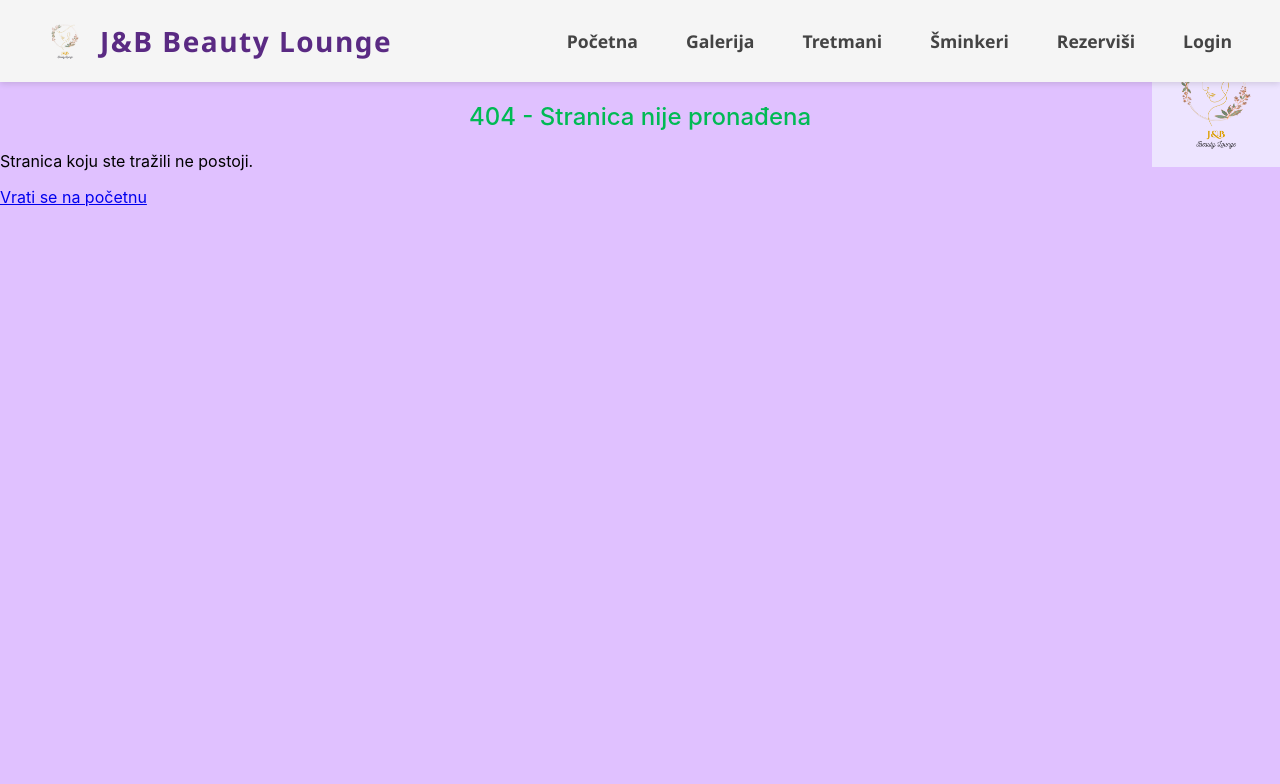
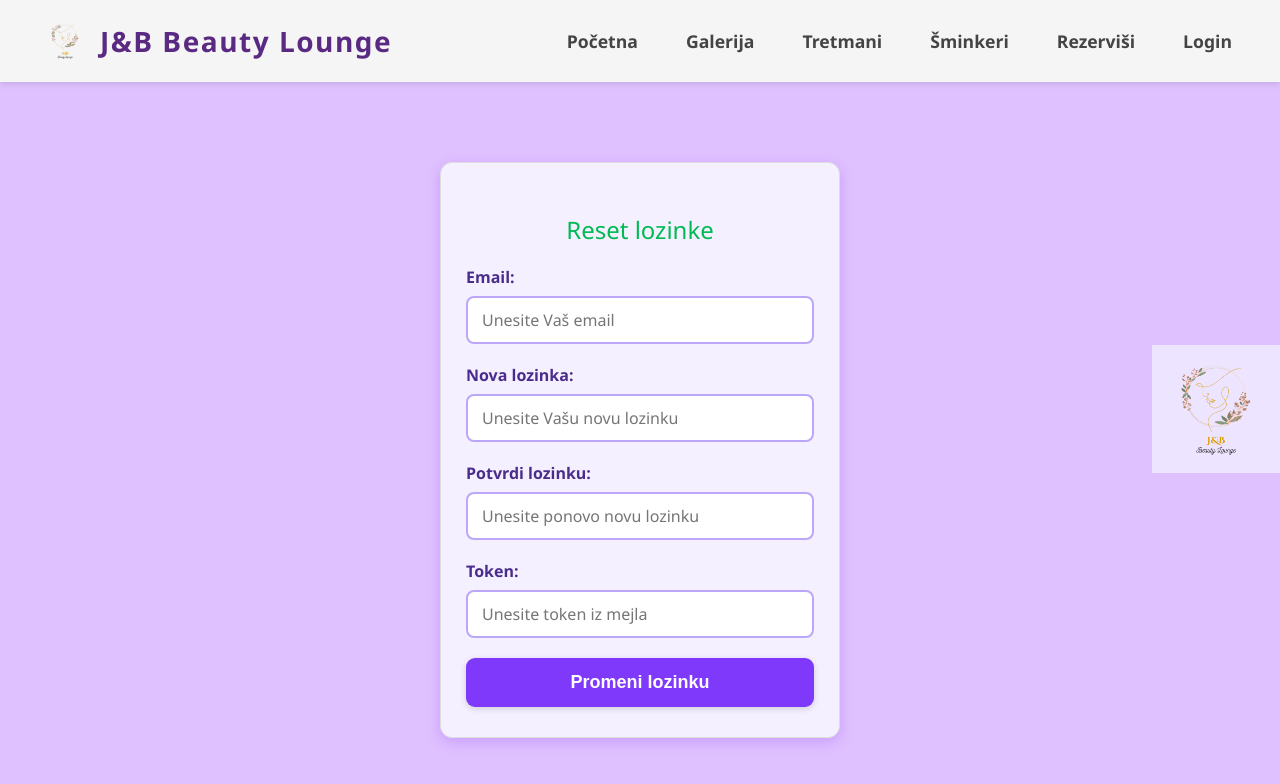
Before and after one commit to elab-development/internet-tehnologije-2024-projekat-salonlepote_20210134_20210103, a React (Create React App) app in the folder SalonLepote - React/salonlepote-react/: page /reset-password in a window 1280 px wide. Before the commit this address had no page. Shown: the top 784 px of the page. Built offline with nearby package versions, Linux system fonts and the light colour scheme.

Commit message:
Dodato resetovanje lozinke

```diff
--- a/SalonLepote - React/salonlepote-react/src/App.js
+++ b/SalonLepote - React/salonlepote-react/src/App.js
@@ -8,6 +8,8 @@ import AdminRoute from "./components/AdminRoute";
 import Home from './pages/Home';
 import Login from "./pages/Login";
 import Register from "./pages/Register";
+import ForgotPassword from "./pages/ForgotPassword";
+import ResetPassword from "./pages/ResetPassword";
 import MakeupArtists from "./pages/makeupArtists";
 import ReservationForm from "./pages/ReservationForm";
 import NotFound from "./pages/NotFound"; // opcionalno
@@ -31,6 +33,8 @@ function App() {
         <Route path="/" element={<Home />} />
         <Route path="/login" element={<Login />} />
         <Route path="/register" element={<Register />} />
+        <Route path="/forgot-password" element={<ForgotPassword />} />
+        <Route path="/reset-password" element={<ResetPassword />} />
         <Route path="/makeup-artists" element={<MakeupArtists />} />
         <Route path="/reservations/new" element={<ReservationForm />} />
         <Route path="*" element={<NotFound />} /> {/* opcionalno */}
--- /dev/null
+++ b/SalonLepote - React/salonlepote-react/src/pages/ForgotPassword.jsx
@@ -0,0 +1,53 @@
+import { useState } from "react";
+import axiosInstance from "../api/axios.js";
+import {Link} from "react-router-dom";
+
+function ForgotPassword() {
+  const [email, setEmail] = useState("");
+
+  const handleSubmit = (e) => {
+    e.preventDefault();
+    axiosInstance.post("/password/forgot", { email })
+      .then(res => {
+        alert("Proverite email za link za reset lozinke.");
+      })
+      .catch(err => {
+       alert("Došlo je do greške. Proverite email.");
+      });
+  };
+
+  return (
+    <div>
+      <form onSubmit={handleSubmit}>
+        <h2>Zaboravljena lozinka</h2>
+        <label>Email:</label>
+        <input
+          type="email"
+          value={email}
+          onChange={e => setEmail(e.target.value)}
+          required
+        />
+        <button type="submit">Pošalji link</button>
+        <label>Ako ste primili email, unesite token:</label>
+        <div style={{ marginTop: "15px", textAlign: "center" }}>
+        <Link
+          to="/reset-password"
+          style={{
+            padding: "10px 16px",
+            backgroundColor: "#7f39fb",
+            color: "white",
+            borderRadius: "8px",
+            textDecoration: "none",
+            fontWeight: "bold"
+          }}
+        >
+          Unesi token
+        </Link>
+      </div>
+      </form>
+
+    </div>
+  );
+}
+
+export default ForgotPassword;
--- a/SalonLepote - React/salonlepote-react/src/pages/Login.jsx
+++ b/SalonLepote - React/salonlepote-react/src/pages/Login.jsx
@@ -69,6 +69,10 @@ function Login() {
         required
       />
 
+      <p style={{ textAlign: "center", marginTop: "10px",color: "#555" }}>
+        Zaboravili ste lozinku?{" "}
+        <Link to="/forgot-password">Resetujte je.</Link>
+      </p>
 
     <Button type="submit">Prijavi se</Button>
     <p style={{ fontSize: "16px", color: "#555", textAlign: "center", marginTop: "10px" }}>
--- /dev/null
+++ b/SalonLepote - React/salonlepote-react/src/pages/ResetPassword.jsx
@@ -0,0 +1,72 @@
+import { useState } from "react";
+import axios from "axios";
+
+function ResetPassword() {
+  const [email, setEmail] = useState("");
+  const [password, setPassword] = useState("");
+  const [confirmPassword, setConfirmPassword] = useState("");
+  const [token, setToken] = useState("");
+
+  const handleSubmit = async (e) => {
+    e.preventDefault();
+    try {
+      await axios.post("http://127.0.0.1:8000/api/password/reset", {
+        email,
+        password,
+        password_confirmation: confirmPassword,
+        token,
+      });
+      alert("Lozinka uspešno resetovana! Možete se prijaviti.");
+      window.location.href = "/login";
+    } catch (err) {
+      alert("Došlo je do greške pri promeni lozinke.");
+    }
+  };
+
+  return (
+    <div>
+      <form onSubmit={handleSubmit}>
+        <h2>Reset lozinke</h2>
+        <label>Email:</label>
+        <input
+          type="email"
+          placeholder="Unesite Vaš email"
+          value={email}
+          onChange={(e) => setEmail(e.target.value)}
+          required
+        />
+
+        <label>Nova lozinka:</label>
+        <input
+          type="password"
+          placeholder="Unesite Vašu novu lozinku"
+          value={password}
+          onChange={(e) => setPassword(e.target.value)}
+          required
+        />
+
+        <label>Potvrdi lozinku:</label>
+        <input
+          type="password"
+          placeholder="Unesite ponovo novu lozinku"
+          value={confirmPassword}
+          onChange={(e) => setConfirmPassword(e.target.value)}
+          required
+        />
+
+        <label>Token:</label>
+        <input
+          type="text"
+          placeholder="Unesite token iz mejla"
+          value={token}
+          onChange={(e) => setToken(e.target.value)}
+          required
+        />
+
+        <button type="submit">Promeni lozinku</button>
+      </form>
+    </div>
+  );
+}
+
+export default ResetPassword;
```
